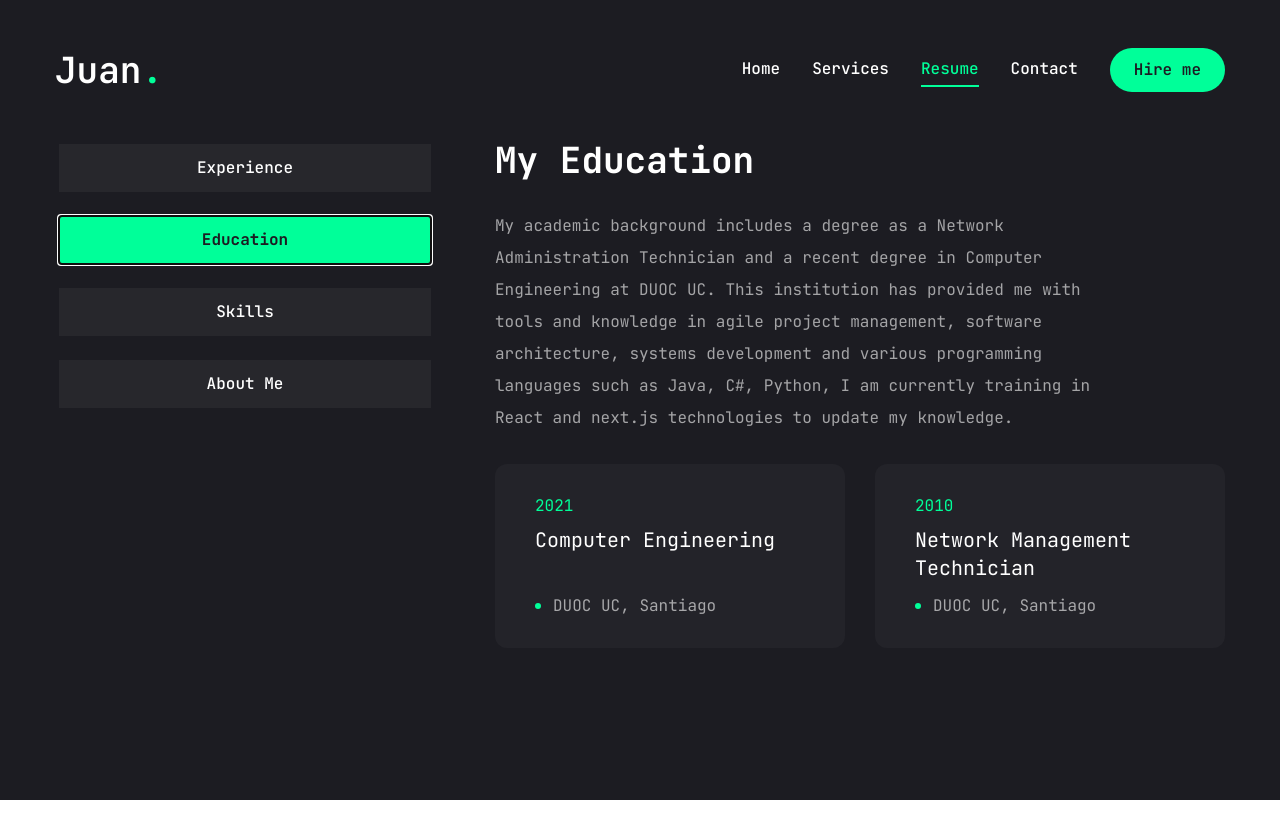
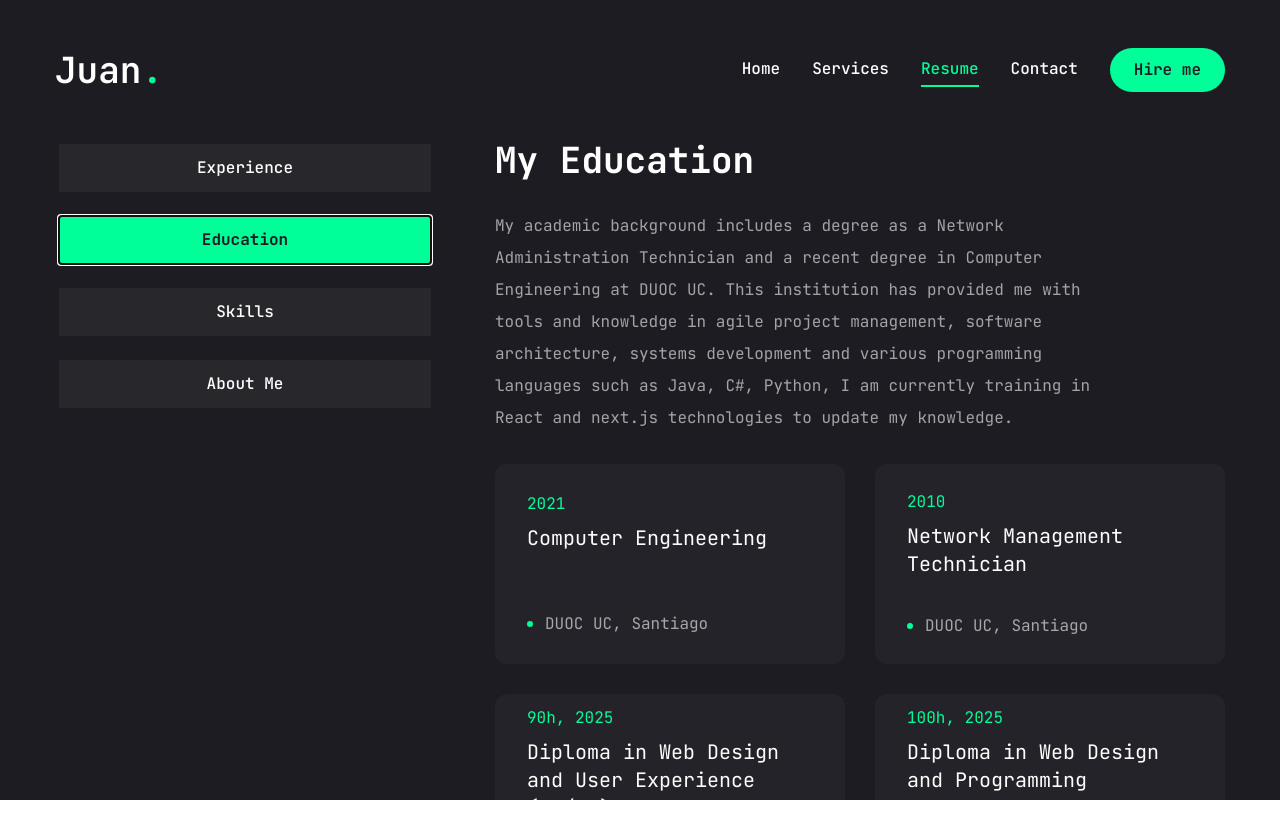
Before and after one commit to juancodedev/porfolio_nextjs, a Next.js app: page /resume in a window 1280 px wide. Both pictures are taken after a click on the tab "Education". Shown: the top 838 px of the page. Built offline with nearby package versions, Linux system fonts and the light colour scheme.

Commit message:
update cv

```diff
--- a/src/app/resume/page.tsx
+++ b/src/app/resume/page.tsx
@@ -21,7 +21,8 @@ import {
     SiTypescript,
     SiHeroku,
     SiJira,
-    SiSonarqube
+    SiSonarqube,
+    SiVercel
 } from "react-icons/si"
 
 const about = {
@@ -59,8 +60,12 @@ const about = {
 const experience = {
     icon: '/assets/resume/badge.svg',
     title: 'My experience',
-    description: 'I am a systems developer with over 19 years of IT experience. I specialize in Python, JavaScript, Java and have experience in AWS Services, PostgreSQL and Linux. I am resourceful, dynamic and have a natural ability to learn quickly and adapt to new technologies. I enjoy challenges and always maintain a proactive and results-oriented approach. With experience in agile methodologies such as Scrum and a strong commitment to Clean Code and SOLID principles, I ensure quality and sustainability in software development. In addition, I have experience in solution architecture design, planning, development, deployment and production implementation.',
+    description: 'I am a systems developer with over 19 years of IT experience. I specialize in Python, JavaScript, and Java, with expertise in AWS Services, PostgreSQL, and Linux. I am resourceful, dynamic, and have a natural ability to learn quickly and adapt to new technologies. I enjoy challenges and always maintain a proactive, results-oriented approach. With experience in agile methodologies such as Scrum and a strong commitment to Clean Code and SOLID principles, I ensure quality and sustainability in software development. Additionally, I have experience in solution architecture design, planning, development, deployment, and production implementation.',
     items: [{
+        company: "HCMFront, Santiago",
+        position: "FUll Stack Developer Jr.",
+        duration: "2024-Oct. -> Today.",
+    }, {
         company: "BST Corp., Santiago",
         position: "FUll Stack Developer Jr.",
         duration: "2021-Dec. -> 2024-Mar.",
@@ -84,17 +89,27 @@ const education = {
         institution: "DUOC UC, Santiago",
         degree: "Computer Engineering",
         duration: "2021",
-    }, {
+    },{
         institution: "DUOC UC, Santiago",
         degree: "Network Management Technician",
         duration: "2010",
-    },
-
-    // {
-    //     institution: "Educations n1",
-    //     degree: "FUll Stack Developer",
-    //     duration: "2023",
-    // },
+    },{
+        institution: "AIEP/Sense y Fundacion Telefonica",
+        degree: "Diploma in Web Design and User Experience (UX/UI)",
+        duration: "90h, 2025",
+    },{
+        institution: "AIEP/Sense y Fundacion Telefonica",
+        degree: "Diploma in Web Design and Programming",
+        duration: "100h, 2025",
+    },{
+        institution: "IPCHILE/Sense y Fundacion Telefonica",
+        degree: "Diploma in Entrepreneurship and Digital Management",
+        duration: "90h, 2025",
+    },{
+        institution: "Universidad Playa Ancha/Sense y Fundacion Telefonica",
+        degree: "Diploma in Agile Project Design and Management",
+        duration: "100h, 2025",
+    }
     ],
 
 }
@@ -157,7 +172,10 @@ const skills = {
         }, {
             icon: <SiSonarqube />,
             skillName: "sonarqube",
-        }
+        }, {
+            icon: <SiVercel />,
+            skillName: "Vercel",
+        },
     ]
 }
 import { Tabs, TabsContent, TabsList, TabsTrigger } from "@/components/ui/tabs";
@@ -231,11 +249,11 @@ const Resume = () => {
                                         {education.items.map((item, index) => {
                                             return (
                                                 <li key={index}
-                                                    className="bg-[#232329] h-[184px] py-6 px-10 rounded-xl flex flex-col justify-center items-center lg:items-start gap-1"
+                                                    className="bg-[#232329] h-[200px] py-5 px-8 rounded-xl flex flex-col justify-center items-center lg:items-start gap-1"
                                                 >
                                                     <span className="text-accent">{item.duration}</span>
-                                                    <h3 className="text-xl max-w-[260px] min-h-[60px] text-center lg:text-left">{item.degree}</h3>
-                                                    <div className="flex items-center gap-3">
+                                                    <h3 className="text-xl max-w-[260px] min-h-[60px] text-center lg:text-left pb-2">{item.degree}</h3>
+                                                    <div className="flex items-center gap-3 pt-5">
                                                         <span className="w-[6px] h-[6px] rounded-full bg-accent"></span>
                                                         <p className="text-white/60">{item.institution}</p>
                                                     </div>
```
